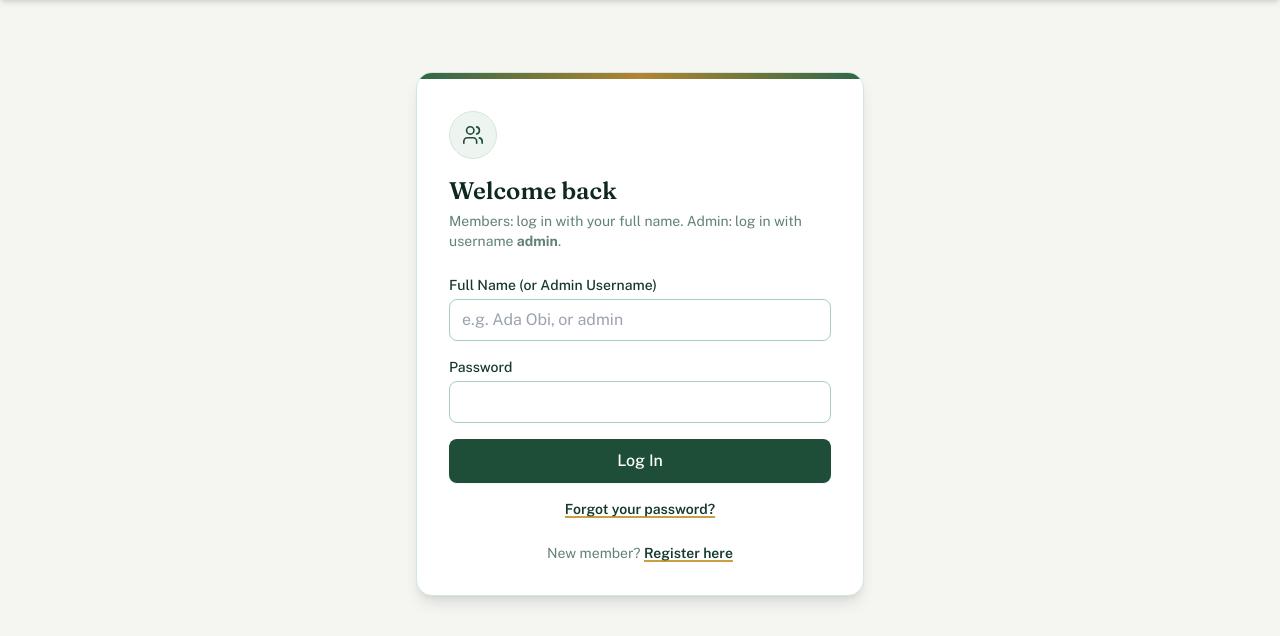
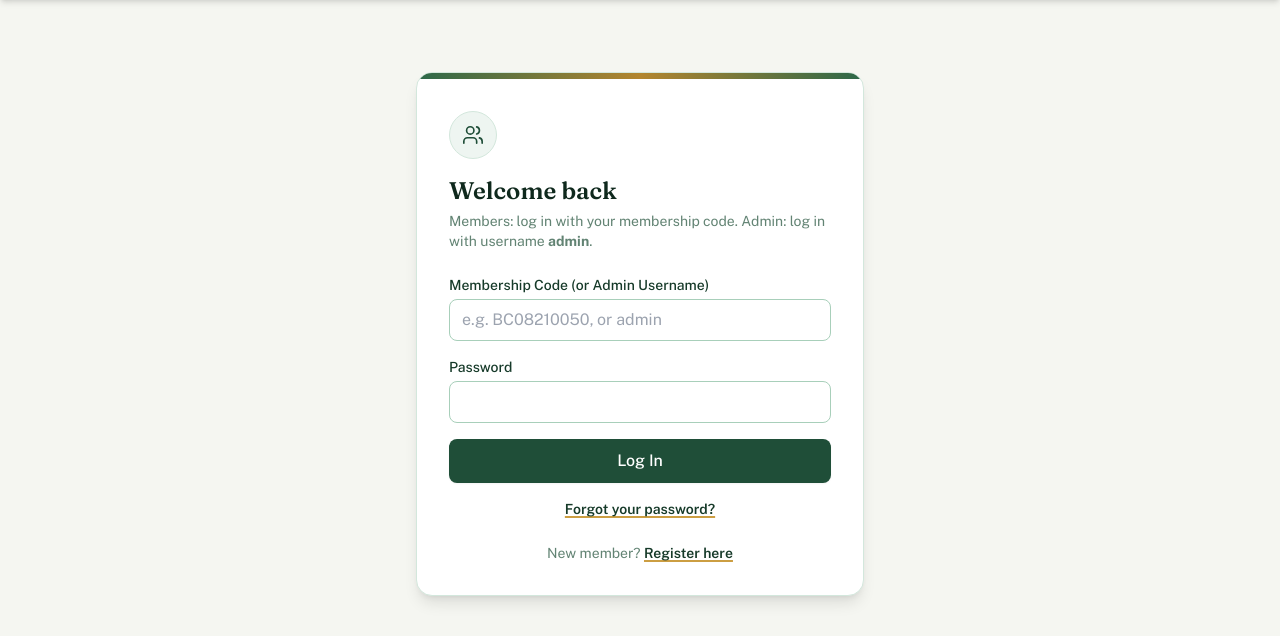
Before and after one commit to oladokuntijesunimi-dot/Bestchoice-cms, a Flask app: page / in a window 1280 px wide. Shown: the part 64-700 px from the top of the page. Run offline with Flask 3, Linux system fonts and the light colour scheme; some libraries are stand-ins or nearby versions.

Commit message:
Update login.html

```diff
--- a/templates/login.html
+++ b/templates/login.html
@@ -10,13 +10,13 @@
             </div>
             <h1 class="text-2xl font-display font-semibold text-brand-900 mb-1">Welcome back</h1>
             <p class="text-brand-700/70 text-sm mb-6">
-                Members: log in with your full name. Admin: log in with username <strong>admin</strong>.
+                Members: log in with your membership code. Admin: log in with username <strong>admin</strong>.
             </p>
 
             <form method="POST" action="{{ url_for('login') }}" class="space-y-4">
                 <div>
-                    <label class="block text-sm font-medium text-brand-800 mb-1">Full Name (or Admin Username)</label>
-                    <input type="text" name="identifier" required placeholder="e.g. Ada Obi, or admin"
+                    <label class="block text-sm font-medium text-brand-800 mb-1">Membership Code (or Admin Username)</label>
+                    <input type="text" name="identifier" required placeholder="e.g. BC08210050, or admin"
                            class="w-full border border-brand-200 rounded-lg px-3 py-2 focus:ring-2 focus:ring-gold-400 focus:border-gold-400 focus:outline-none transition">
                 </div>
                 <div>
@@ -40,7 +40,7 @@
     </div>
 </div>
 
-<a href="https://bestchoicechatbot-wcgw.onrender.com/" target="_blank" rel="noopener noreferrer"
+<a href="https://bestchoicechatbot-1.onrender.com/" target="_blank" rel="noopener noreferrer"
    class="fixed bottom-6 right-6 flex items-center gap-2 bg-gold-500 hover:bg-gold-600 text-brand-900 pl-4 pr-5 py-3 rounded-full shadow-lg transition font-medium"
    aria-label="Chat with us">
     <svg xmlns="http://www.w3.org/2000/svg" width="20" height="20" viewBox="0 0 24 24" fill="none"
```
